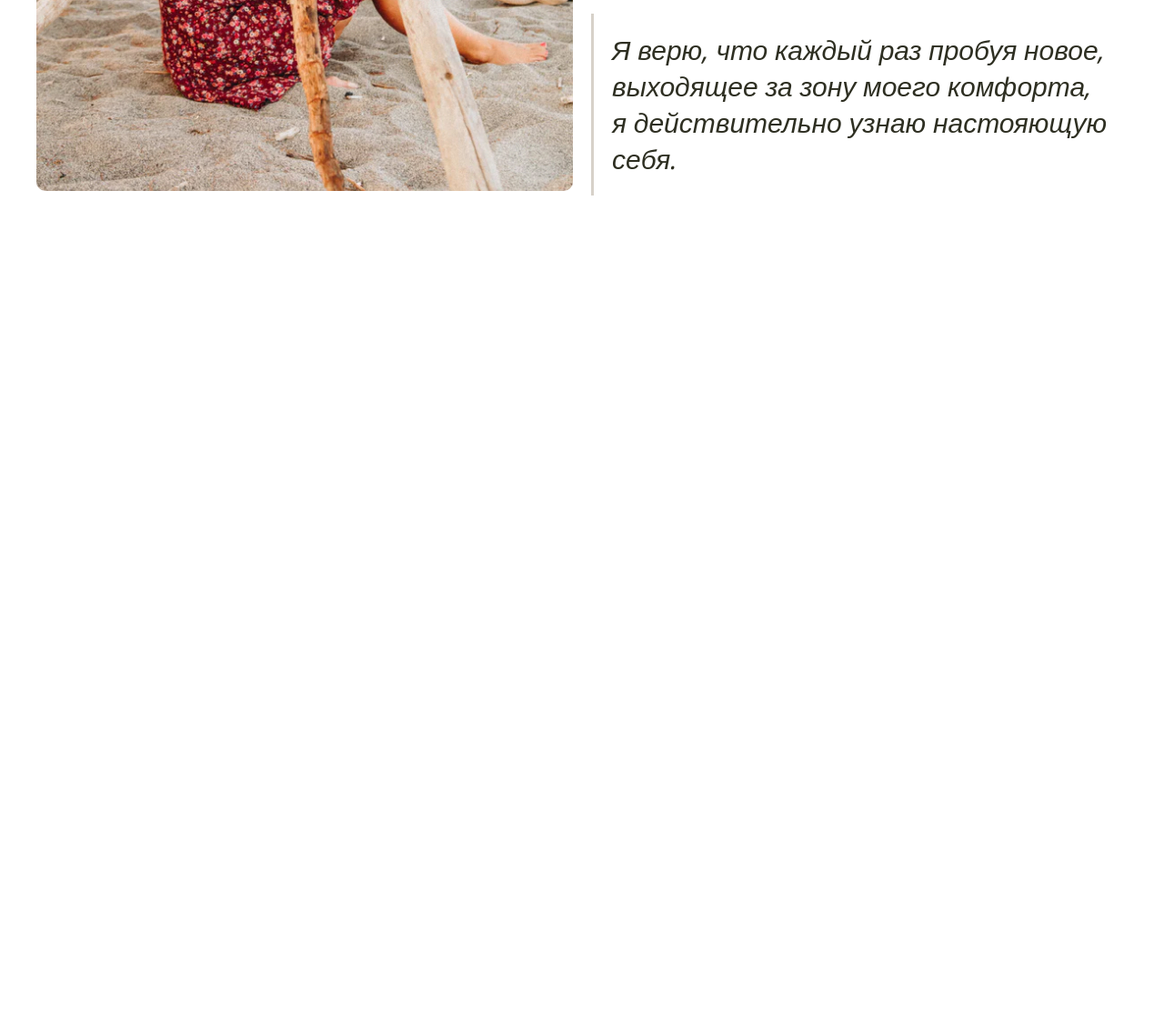
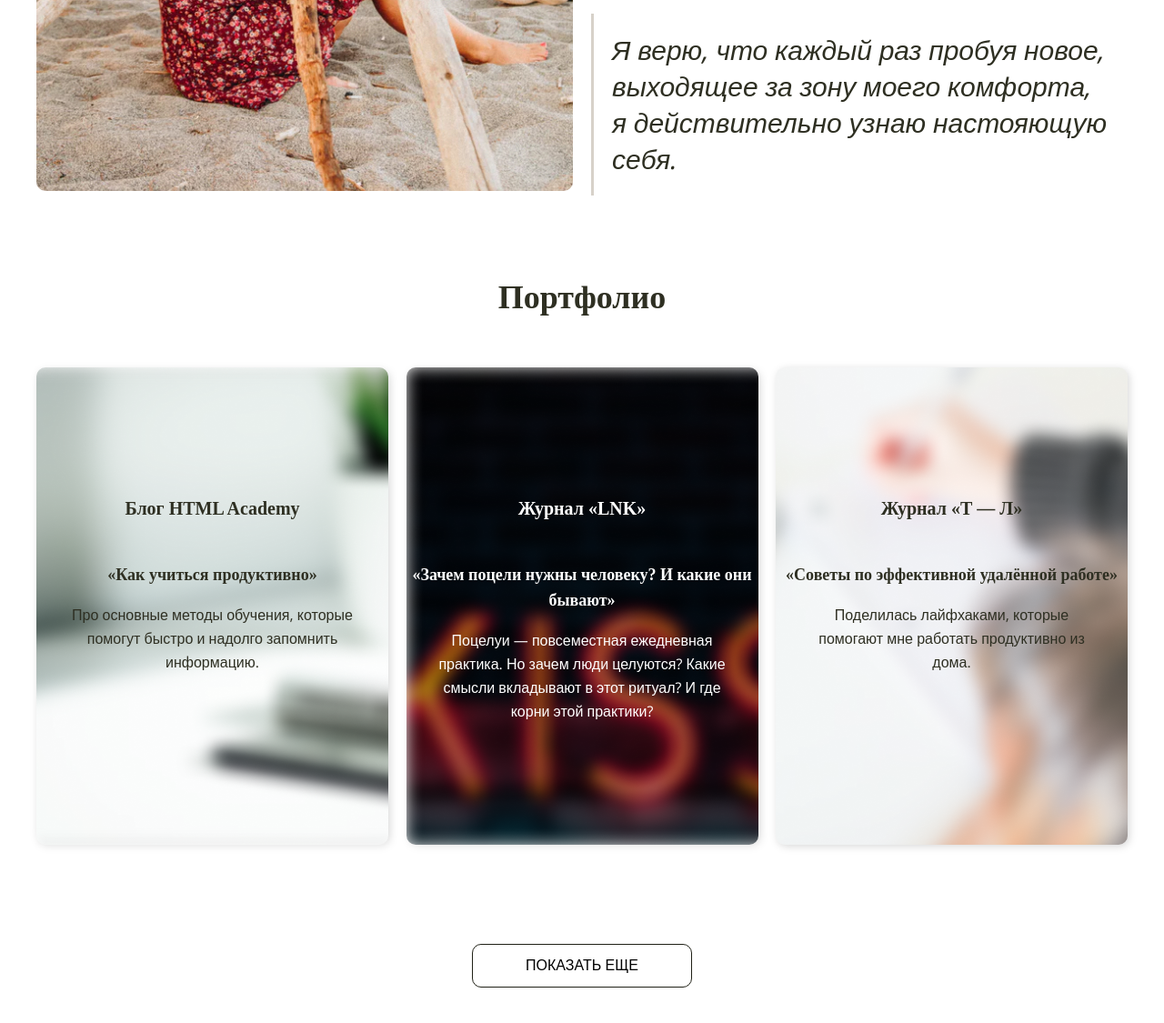
Before and after one commit to maxipy18/annesweet, a plain HTML site: page index.html in a window 1280 px wide. Shown: the part 2567-3692 px from the top of the page at 91% size. Before the commit the page ends 2867 px from the top, so only its background shows below. Drawn offline with nearby package versions, Linux system fonts and the light colour scheme; a web font is replaced by a local one.

Commit message:
add portfolio section

```diff
--- a/css/style.css
+++ b/css/style.css
@@ -311,13 +311,14 @@ h1, h2, h3, h4 {
 .articles-btn {
     font-size: 16px;
     line-height: 22px;
+    text-transform: uppercase;
     padding: 12px 58px;
     border: 1px solid #202117;
     border-radius: 10px;
     background-color: transparent;
     outline: none;
     cursor: pointer;
-    max-width: 224px;
+    max-width: 245px;
 }
 
 .articles-btn:hover {
@@ -415,3 +416,108 @@ h1, h2, h3, h4 {
         justify-content: center;
     }
 }
+
+
+/* ======= portfolio ======== */
+
+
+
+.portfolio-block {
+    width: 100%;
+    display: flex;
+    flex-direction: column;
+    align-items: center;
+    margin-bottom: 87px;
+}
+
+.portfolio-title {
+    font-size: 36px;
+    line-height: 55px;
+    margin-bottom: 49px;
+}
+
+.portfolio-list {
+    width: 100%;
+    display: flex;
+    justify-content: space-between;
+    flex-wrap: wrap;
+    margin-bottom: 104px;
+}
+
+.portfolio-link {
+    text-decoration: none;
+    display: block;
+    text-align: center;
+    color: #2E2F22;
+    max-width: 387px;
+    filter: drop-shadow(2px 2px 4px rgba(0, 0, 0, 0.15));
+    position: relative;
+}
+
+.portfolio-link:nth-child(2) {
+    color: #fff;
+}
+
+.portfolio-link-img {
+    width: 100%;
+    border-radius: 10px;
+}
+
+.portfolio-link-content {
+    position: absolute;
+    top: 140px;
+}
+
+.portfolio-link-title {
+    font-size: 20px;
+    line-height: 30px;
+    margin-bottom: 44px;
+}
+
+.portfolio-link-theme-title {
+    font-size: 18px;
+    line-height: 28px;
+    margin-bottom: 17px;
+}
+
+.portfolio-link-text {
+    font-size: 16px;
+    line-height: 26px;
+    padding: 0 30px;
+}
+
+
+.portfolio-btn {
+    font-size: 16px;
+    line-height: 22px;
+    text-transform: uppercase;
+    padding: 12px 58px;
+    border: 1px solid #202117;
+    border-radius: 10px;
+    background-color: transparent;
+    outline: none;
+    cursor: pointer;
+    max-width: 245px;
+}
+
+.portfolio-btn:hover {
+    background-color: rgba(215, 209, 201, 0.4);
+}
+
+.portfolio-btn:active {
+    background-color: #d7d1c9;
+}
+
+@media (max-width: 1200px) {
+    .portfolio-list {
+        justify-content: center;
+        column-gap: 20px;
+        row-gap: 20px;
+    }
+}
+
+@media (max-width: 576px) {
+    .portfolio-list {
+        margin-bottom: 20px;
+    }
+}
--- a/index.html
+++ b/index.html
@@ -227,6 +227,63 @@
         </div>
     </section>
 
+    <section class="portfolio">
+        <div class="container">
+            <div class="portfolio-block">
+                <a name="portfolio">
+                    <h2 class="portfolio-title">
+                        Портфолио
+                    </h2>
+                </a>
+                <div class="portfolio-list">
+                    <a class="portfolio-link" href="#">
+                        <img class="portfolio-link-img" src="./img/portfolio-img-1.png" alt="">
+                        <div class="portfolio-link-content">
+                            <h3 class="portfolio-link-title">
+                                Блог HTML Academy
+                            </h3>
+                            <h4 class="portfolio-link-theme-title">
+                                «Как учиться продуктивно»
+                            </h4>
+                            <p class="portfolio-link-text">
+                                Про основные методы обучения, которые помогут быстро и надолго запомнить информацию.
+                            </p>
+                        </div>
+                    </a>
+                    <a class="portfolio-link" href="#">
+                        <img class="portfolio-link-img" src="./img/portfolio-img-2.png" alt="">
+                        <div class="portfolio-link-content">
+                            <h3 class="portfolio-link-title">
+                                Журнал «LNK»
+                            </h3>
+                            <h4 class="portfolio-link-theme-title">
+                                «Зачем поцели нужны человеку? И какие они бывают»
+                            </h4>
+                            <p class="portfolio-link-text">
+                                Поцелуи — повсеместная ежедневная практика. Но зачем люди целуются? Какие смысли вкладывают в этот ритуал? И где корни этой практики?
+                            </p>
+                        </div>
+                    </a>
+                    <a class="portfolio-link" href="#">
+                        <img class="portfolio-link-img" src="./img/portfolio-img-3.png" alt="">
+                        <div class="portfolio-link-content">
+                            <h3 class="portfolio-link-title">
+                                Журнал «Т — Л»
+                            </h3>
+                            <h4 class="portfolio-link-theme-title">
+                                «Советы по эффективной удалённой работе»
+                            </h4>
+                            <p class="portfolio-link-text">
+                                Поделилась лайфхаками, которые помогают мне работать продуктивно из дома.
+                            </p>
+                        </div>
+                    </a>
+                </div>
+                <button class="portfolio-btn">Показать еще</button>
+            </div>
+        </div>
+    </section>
+
 
 
     <script src="./js/main.js"></script>
```
Also changed, not shown: img/portfolio-img-1.png (added), img/portfolio-img-2.png (added), img/portfolio-img-3.png (added).
